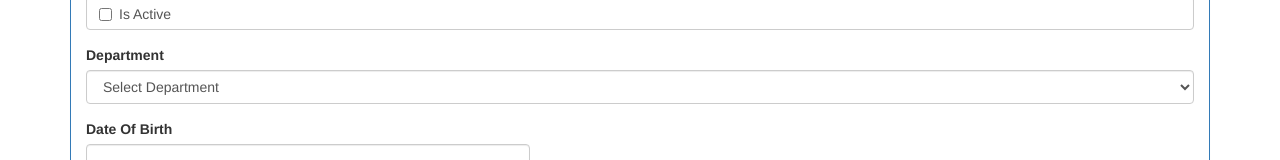
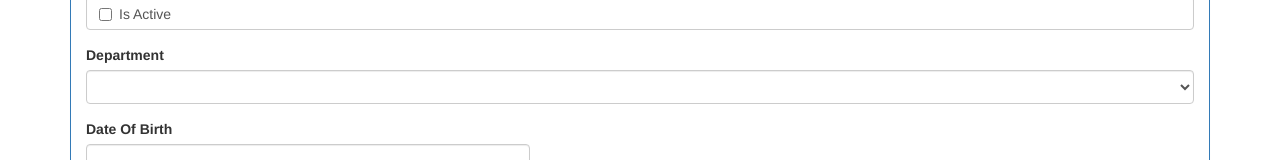
Before and after one commit to toan09sk/AngularLearning, an Angular app: page /create in a window 1280 px wide. Shown: the part 551-711 px from the top of the page. Built offline with nearby package versions, Linux system fonts and the light colour scheme.

Commit message:
video 21: Angular value vs ngvalue

```diff
--- a/src/app/create-employee.component.html
+++ b/src/app/create-employee.component.html
@@ -90,8 +90,8 @@
                 <label for="department" class="control-label">Department</label>
                 <select id="department" name="department" required #department="ngModel"
                     [(ngModel)]="employee.department" class="form-control">
-                    <option value="-1">Select Department</option>
-                    <option *ngFor="let dept of departments" [value]="dept.id">
+                    <option [ngValue]="null">Select Department</option>
+                    <option *ngFor="let dept of departments" [ngValue]="dept">
                         {{dept.name}}
                     </option>
                 </select>
```
